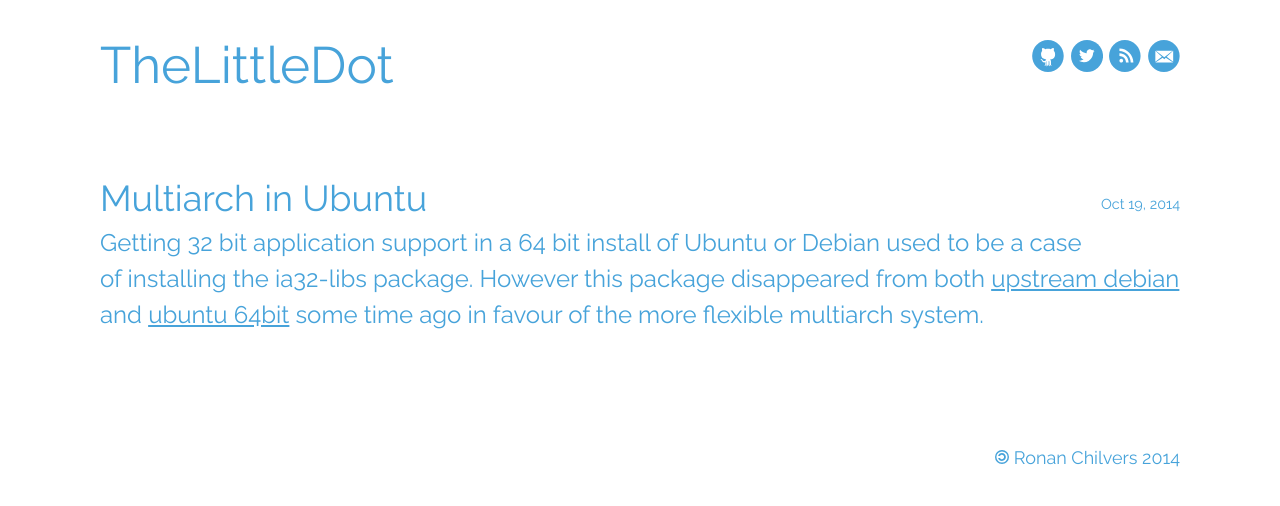
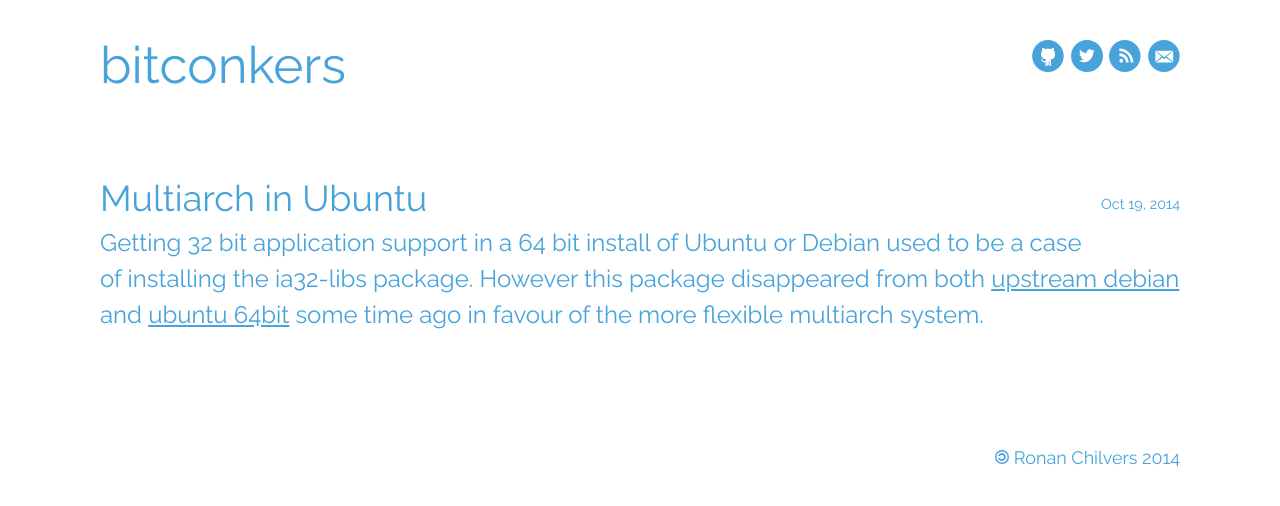
Before and after one commit to ronanchilvers/ronanchilvers.github.io, a Jekyll site: the page built from index.html, in a window 1280 px wide. Shown: the top 506 px of the page. Built offline with Jekyll 4.4.1, drawn with Linux system fonts in a browser that asks for light colours; nearby versions of some CDN libraries.

Commit message:
Change config to use new domain name

```diff
--- a/_config.yml
+++ b/_config.yml
@@ -1,11 +1,11 @@
 # Site settings
-title: TheLittleDot
+title: bitconkers
 baseurl: ""
-url: "http://thelittledot.com"
-email: hallo@thelittledot.com
+url: "http://bitconkers.net"
+email: hallo@bitconkers.net
 twitter: ronanchilvers
 github:  ronanchilvers
-rss: ronanchilvers
+rss: true
 
 # Build settings
 markdown: kramdown
```
